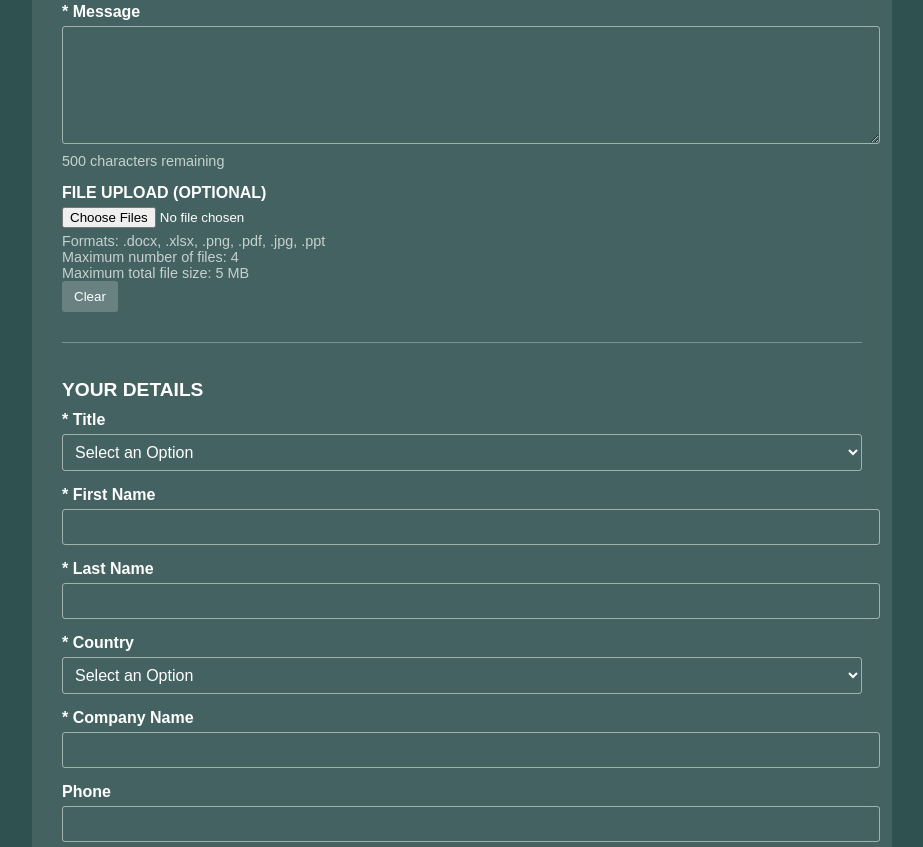
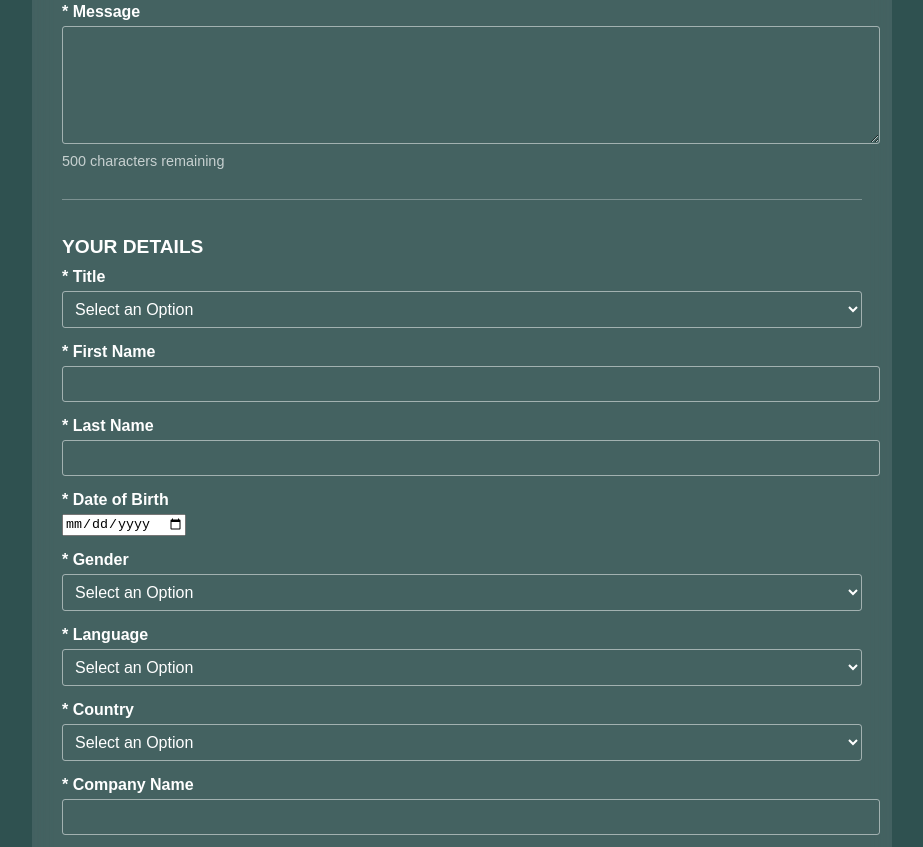
Before and after one commit to Hajar-h/Himma, a plain HTML site: page contactus.html in a window 1280 px wide. Shown: the part 382-1229 px from the top of the page, without its empty margins (178-1101 px from the left). Drawn offline with Linux system fonts and the light colour scheme.

Commit message:
contactus updates

```diff
--- a/contactus.html
+++ b/contactus.html
@@ -1,5 +1,6 @@
 <!DOCTYPE html>
 <html lang="en">
+
 <head>
   <meta charset="UTF-8">
   <meta name="viewport" content="width=device-width, initial-scale=1">
@@ -12,7 +13,7 @@
     <h1>CONTACT US</h1>
     <p class="instruction">
       Please enter your query and share a few details, and we will get back to you shortly.<br>
-      Please note:  Fields marked with an (*) are required.
+      Please note: Fields marked with an (*) are required.
     </p>
 
     <form action="#" method="post" enctype="multipart/form-data">
@@ -27,7 +28,6 @@
             <option value="support">Technical Support</option>
           </select>
         </div>
-
         <div class="form-group">
           <label for="subject">* Subject</label>
           <input type="text" id="subject" name="subject" required>
@@ -36,19 +36,6 @@
           <label for="message">* Message</label>
           <textarea id="message" name="message" maxlength="500" required></textarea>
           <div class="note">500 characters remaining</div>
-        </div>
-        <div class="form-group">
-          <label for="fileUpload">FILE UPLOAD (OPTIONAL)</label>
-          <div class="file-upload">
-            <input type="file" id="fileUpload" name="fileUpload" multiple>
-          </div>
-          <div class="note">
-            Formats: .docx, .xlsx, .png, .pdf, .jpg, .ppt<br>
-            Maximum number of files: 4<br>
-            Maximum total file size: 5 MB
-          </div>
-          <button type="button" class="btn-clear">Clear</button>
-
         </div>
       </div>
 
@@ -65,35 +52,53 @@
         </div>
         <div class="form-group">
           <label for="firstName">* First Name</label>
-          <input type="text" id="firstName" name="firstName" size = "30" maxlength="25" required>
+          <input type="text" id="firstName" name="firstName" maxlength="25" required>
         </div>
         <div class="form-group">
           <label for="lastName">* Last Name</label>
-          <input type="text" id="lastName" name="lastName" size = "30" maxlength="25"required>
+          <input type="text" id="lastName" name="lastName" maxlength="25" required>
+        </div>
+        <div class="form-group">
+          <label for="dob">* Date of Birth</label>
+          <input type="date" id="dob" name="dob" required>
+        </div>
+        <div class="form-group">
+          <label for="gender">* Gender</label>
+          <select id="gender" name="gender" required>
+            <option value="">Select an Option</option>
+            <option value="male">Male</option>
+            <option value="female">Female</option>
+          </select>
+        </div>
+        <div class="form-group">
+          <label for="language">* Language</label>
+          <select id="language" name="language" required>
+            <option value="">Select an Option</option>
+            <option value="arabic">Arabic</option>
+            <option value="english">English</option>
+            <option value="french">French</option>
+          </select>
         </div>
         <div class="form-group">
           <label for="country">* Country</label>
           <select id="country" name="country" required>
             <option value="">Select an Option</option>
             <option value="saudi">Saudi Arabia</option>
-            <option value="saudi">United Arab Emirates</option>
-            <option value="saudi">Kuwait</option>
-            <option value="saudi">Qatar</option>
-            <option value="saudi">Bahrain</option>
-            <option value="saudi">Oman</option>
+            <option value="uae">United Arab Emirates</option>
+            <option value="kuwait">Kuwait</option>
+            <option value="qatar">Qatar</option>
+            <option value="bahrain">Bahrain</option>
+            <option value="oman">Oman</option>
           </select>
         </div>
-
         <div class="form-group">
           <label for="company">* Company Name</label>
           <input type="text" id="company" name="company" required>
         </div>
-
         <div class="form-group">
           <label for="phone">Phone</label>
           <input type="text" id="phone" name="phone">
         </div>
-
         <div class="form-group">
           <label for="email">* Email</label>
           <input type="email" id="email" name="email" required>
@@ -111,13 +116,16 @@
 
       <div class="privacy">
         <p>The personal data collected in this form will be used to answer your request. By providing your personal data
-            you give consent to use it for this purpose. You can withdraw your consent at any time. Personal data will be kept
-             during the processing of your request; once finished the data will be anonymized or deleted unless there is a legal
-             obligation to retain the data.</p>
+          you give consent to use it for this purpose. You can withdraw your consent at any time. Personal data will be
+          kept
+          during the processing of your request; once finished the data will be anonymized or deleted unless there is a
+          legal
+          obligation to retain the data.</p>
         <p>For further information, please read our <a href="" target="_blank">Data Protection Policy</a>.</p>
         <p><a href="" target="_blank">Privacy</a> - <a href="" target="_blank">Terms</a></p>
       </div>
     </form>
   </div>
 </body>
+
 </html>
```
